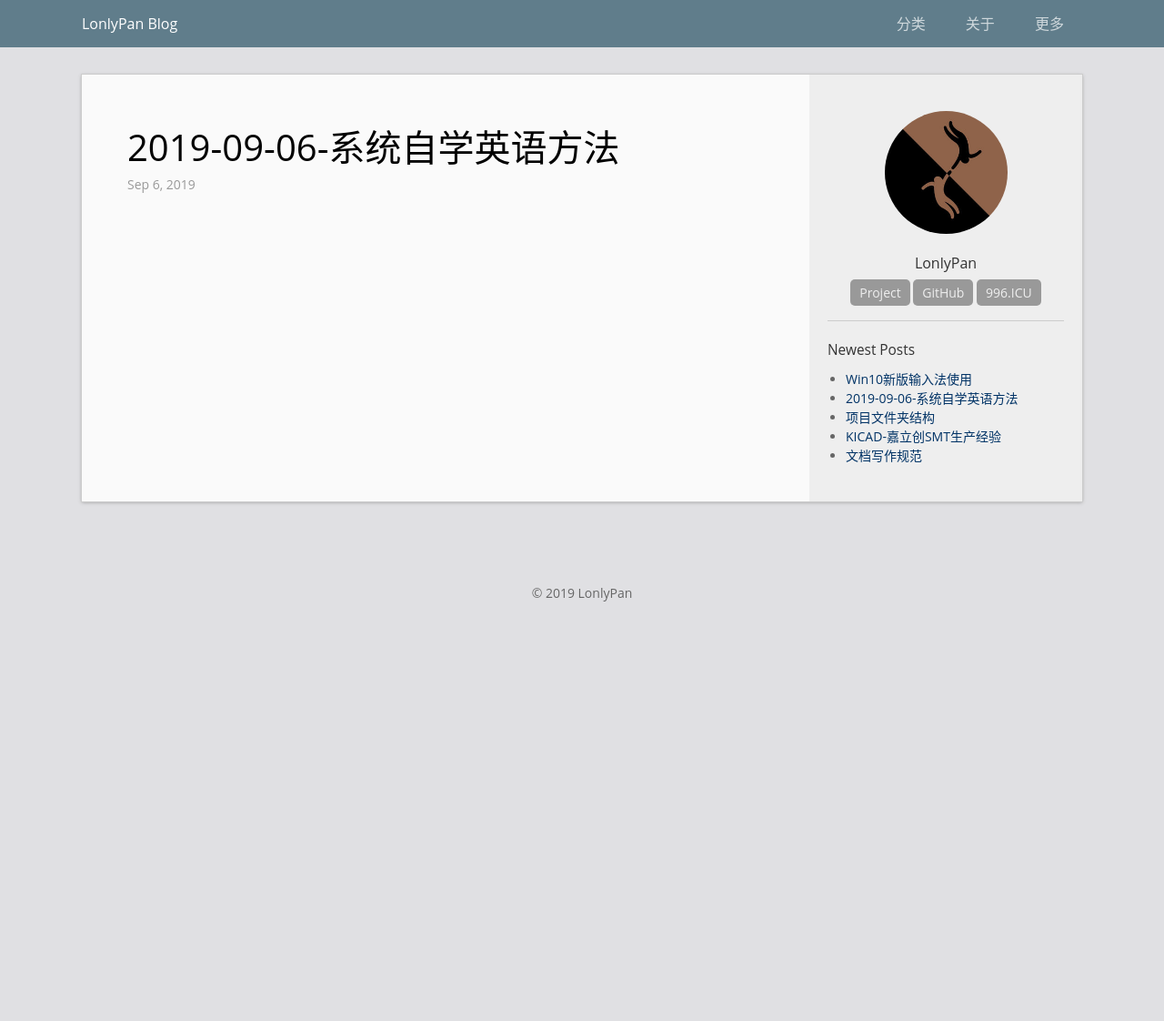
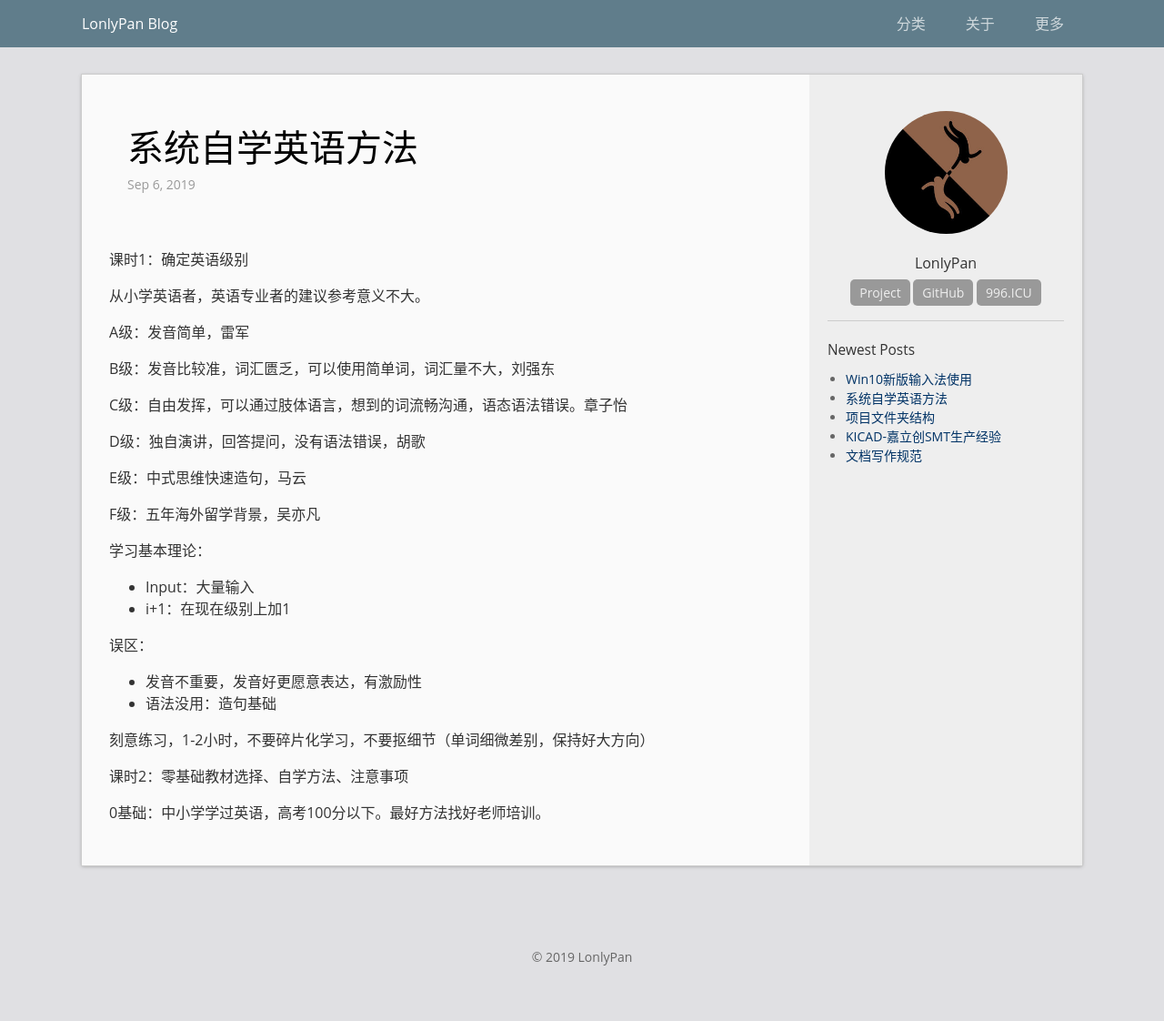
Before and after one commit to LonlyStack/LonlyPan.github.io, a Jekyll site: the page built from _posts/2019-09-06-系统自学英语方法.md, in a window 1280 px wide. Shown: the whole page at 91% size. Built offline with Jekyll 4.4.1, drawn with Linux system fonts in a browser that asks for light colours; before the commit the page ends 900 px from its top, so only the background shows below that.

Commit message:
修改文件: _posts/2019-09-06-系统自学英语方法.md

```diff
--- a/_posts/2019-09-06-系统自学英语方法.md
+++ b/_posts/2019-09-06-系统自学英语方法.md
@@ -1,6 +1,36 @@
 ---
 layout: post
-title: "2019-09-06-系统自学英语方法"
+title: "系统自学英语方法"
 data: 2019-9-6 18:10
 categories:  HTML&CSS
 ---
+
+课时1：确定英语级别
+
+从小学英语者，英语专业者的建议参考意义不大。
+
+A级：发音简单，雷军
+
+B级：发音比较准，词汇匮乏，可以使用简单词，词汇量不大，刘强东
+
+C级：自由发挥，可以通过肢体语言，想到的词流畅沟通，语态语法错误。章子怡
+
+D级：独自演讲，回答提问，没有语法错误，胡歌
+
+E级：中式思维快速造句，马云
+
+F级：五年海外留学背景，吴亦凡
+
+学习基本理论：
+* Input：大量输入
+* i+1：在现在级别上加1
+
+误区：
+* 发音不重要，发音好更愿意表达，有激励性
+* 语法没用：造句基础
+
+刻意练习，1-2小时，不要碎片化学习，不要抠细节（单词细微差别，保持好大方向）
+
+课时2：零基础教材选择、自学方法、注意事项
+
+0基础：中小学学过英语，高考100分以下。最好方法找好老师培训。
```
